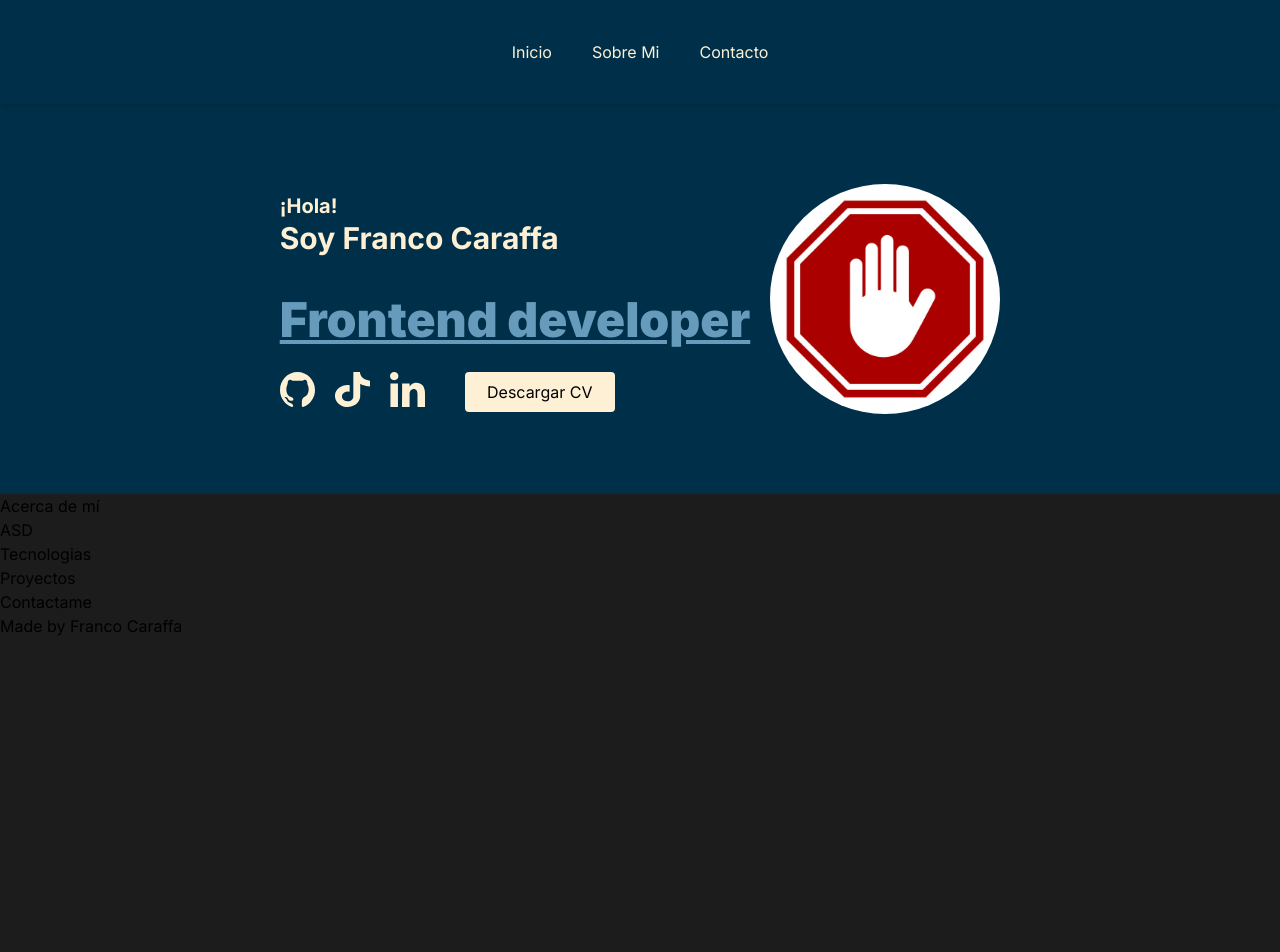
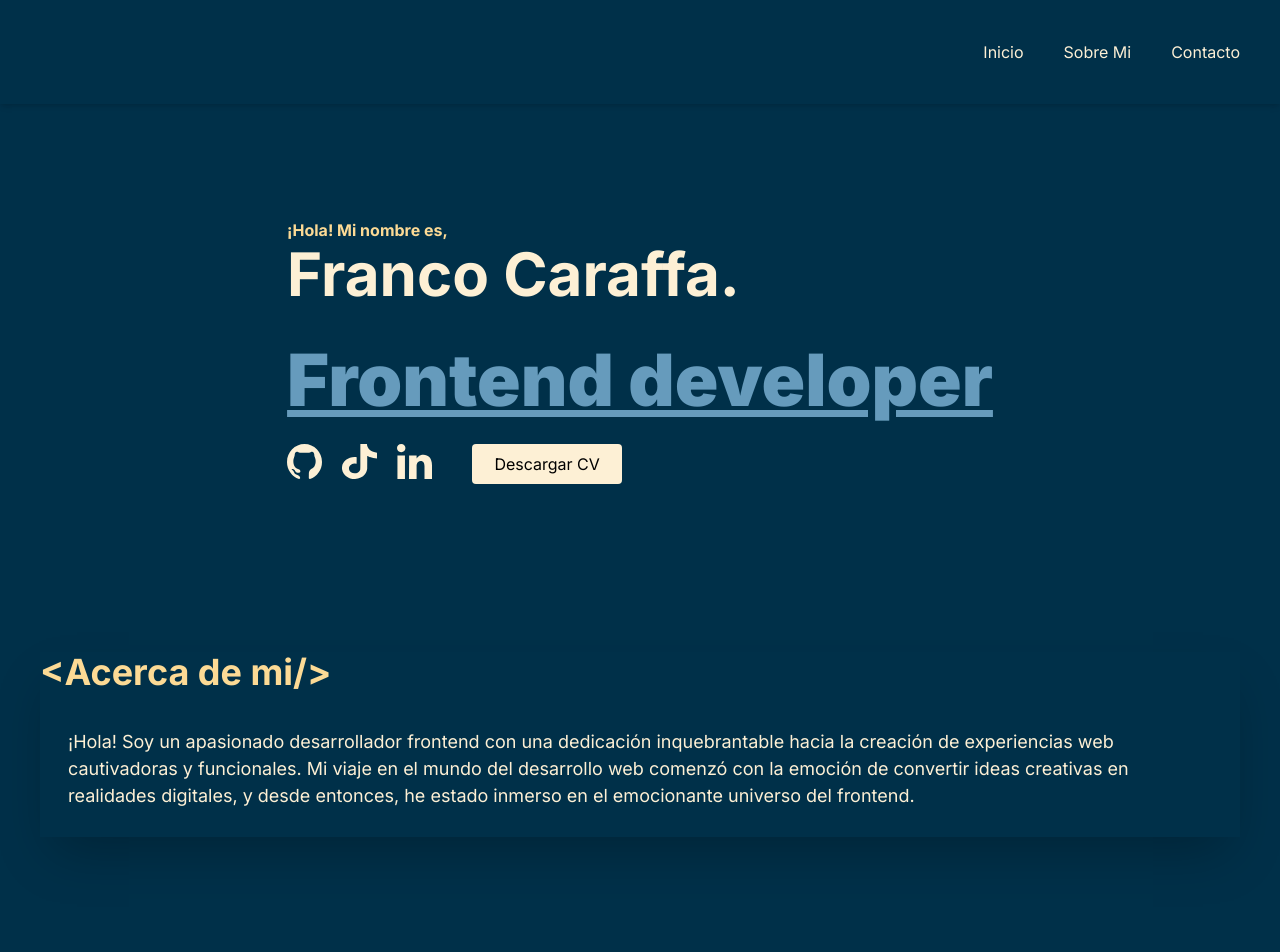
Before and after one commit to backfile/portafolio, a Next.js app: page / in a window 1280 px wide. Shown: the top 952 px of the page. Built offline with nearby package versions, Linux system fonts and the light colour scheme.

Commit message:
Cambios de diseño

```diff
--- a/app/page.js
+++ b/app/page.js
@@ -5,17 +5,17 @@ export default function Home() {
   return (
   <>
     <header className='shadow-md'>
-      <ul className='flex justify-center gap-10 p-10 text-[#FDF0D5]'>
+      <ul className='flex justify-end gap-10 p-10 text-[#FDF0D5]'>
         <li>Inicio</li>
         <li>Sobre Mi</li>
         <li>Contacto</li>
       </ul>
     </header>
     <main>
-      <section className='mt-20 flex justify-center'>
+      <section className='mt-20 flex justify-center '>
         <div className='flex-col flex'>
-          <h1 className='text-3xl font-bold text-[#FDF0D5] mb-10'><span className='text-xl'>¡Hola!</span><br/>Soy Franco Caraffa</h1>
-          <h2 className='font-black text-5xl text-[#669BBC] underline'>Frontend developer</h2>
+          <h1 className='text-6xl font-bold text-[#FDF0D5] mb-10'><span className='text-[16px] text-[#FCDA95]'>¡Hola! Mi nombre es,</span><br/>Franco Caraffa.</h1>
+          <h2 className='font-black text-7xl text-[#669BBC] underline'>Frontend developer</h2>
           <div className='flex gap-5 mt-7'>
             <svg xmlns="http://www.w3.org/2000/svg" width="35" height="35" fill="none" viewBox="0 0 76 76">
               <path fill="#FDF0D5" fill-rule="evenodd" d="M38 0c20.987 0 38 17.442 38 38.961 0 17.21-10.876 31.81-25.965 36.967-1.927.383-2.611-.833-2.611-1.87 0-1.285.046-5.48.046-10.694 0-3.04 2.257-7.858 5.062-9.029 5.44-2.27 9.712-7.035 9.712-17.407 0-1.947-.308-3.73-.876-5.352-1.21-3.457-2.316-5.703-2.27-9.366.036-2.89-2.891-6.378-5.594-5.354-.333.126-.685.271-1.057.439-3.293 1.477-6.931 2.17-10.518 1.772A37.188 37.188 0 0 0 38 18.84a37.5 37.5 0 0 0-3.923.226c-3.586.399-7.224-.293-10.517-1.77-.37-.165-.72-.31-1.05-.435-2.716-1.03-5.652 2.471-5.609 5.374.054 3.652-1.047 5.878-2.262 9.321-.573 1.628-.887 3.417-.887 5.372 0 12.196 5.925 16.66 12.696 18.422 1.764.46 2.94 2.874 2.48 4.637-.184.7-.669 1.6-1.352 1.837-2.535.88-6.933 1.446-9.856-3.451-.084-.142-.163-.288-.25-.428-.462-.746-2.204-3.242-5.122-3.736a3.981 3.981 0 0 0-1.16-.033c-.668.084-1.587.358-.905 1.253.66.866 1.74 1.31 2.52 2.071.825.804 1.904 2.176 2.804 4.398.082.204.154.413.243.613.39.883 1.813 3.44 5.493 4.405 3.607.947 7.24 3.412 7.24 7.141 0 1.03-.699 2.235-2.595 1.874C10.887 70.782 0 56.175 0 38.961 0 17.441 17.016 0 38 0Z" clip-rule="evenodd"/>
@@ -29,20 +29,22 @@ export default function Home() {
             <button className='bg-[#FDF0D5] p-2 rounded w-[150px] ml-5'>Descargar CV</button>
           </div>
         </div>
-        <Image className='rounded-[50%] ml-5' src={foto} width={230} height={50}/>
+
       </section>
-      <div className='bg-[#1D1C1C] mt-20 h-[1000px]'>
-        <section>
-          <h2>Acerca de mí</h2>
-          <p>ASD</p>
+      <div className=' mt-32 h-[1000px]'>
+        <div className='max-w-[1300px] m-auto p-10'>
+          <section className='shadow-2xl'>
+            <h2 className='font-bold text-4xl text-[#FCDA95] mb-2'>&lt;Acerca de mi/&gt;</h2>
+            <p className='text-[#FDF0D5] p-7 text-[18px]'>¡Hola! Soy un apasionado desarrollador frontend con una dedicación inquebrantable hacia la creación de experiencias web cautivadoras y funcionales. Mi viaje en el mundo del desarrollo web comenzó con la emoción de convertir ideas creativas en realidades digitales, y desde entonces, he estado inmerso en el emocionante universo del frontend.</p>
           </section>
           <section>
-          <h2>Tecnologias</h2>
+            <h2 className='font-bold text-4xl text-[#FCDA95] mt-32'>Tecnologias</h2>
           </section>
           <section>Proyectos</section>
           <section>Contactame</section>
           <footer>Made by Franco Caraffa</footer>
         </div>
+      </div>
     </main>
   </>
   )
```
Lines whose indentation alone changed are shown as unchanged.
